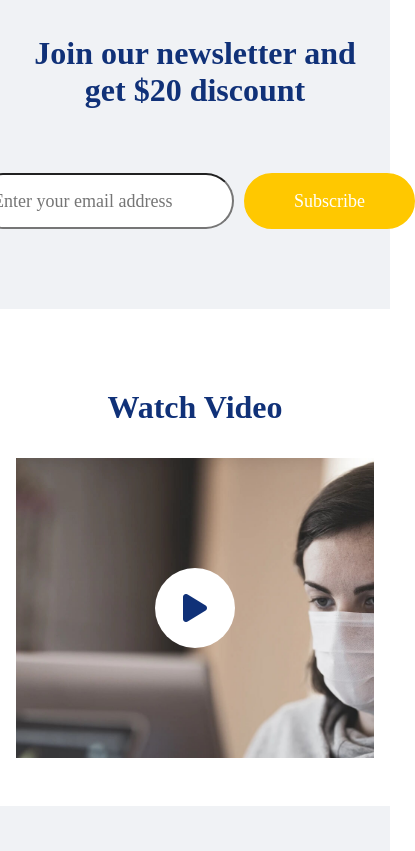
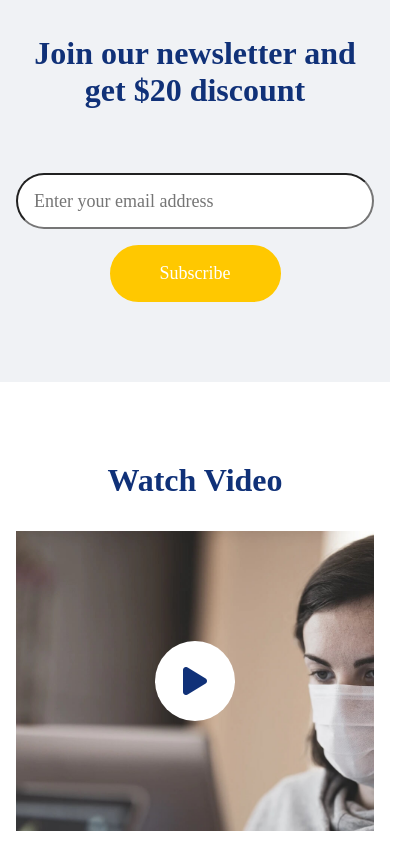
Before and after one commit to kien2oo3/Antivirus-Mask-Store-Template, a plain HTML site: page index.html in a window 390 px wide. Shown: the part 5922-6773 px from the top of the page, 415 px wide, since content can reach past the window. Drawn offline with nearby package versions, Linux system fonts and the light colour scheme; a web font is replaced by a local one.

Commit message:
Update version 15/10/2024

```diff
--- a/assets/css/style.css
+++ b/assets/css/style.css
@@ -729,16 +729,37 @@ body {
 
 .form1 {
     display: flex;
+    flex-wrap: wrap;
     justify-content: center;
     padding: 2rem 0;
 }
 
 .form1 .y-email {
     background-color: #fff;
-    width: 30rem;
+    width: 50%;
     padding: 0 1rem;
     border-radius: 30px;
-    margin-right: 10px;
+
+}
+
+.form1 .button1{
+    width: 16%;
+    display: flex;
+    justify-content: right;
+}
+
+@media (max-width: 767.98px){
+    .form1 .y-email {
+        width: 100%;
+        padding: 1rem;
+        margin-bottom: 1rem;
+    }
+
+    .form1 .button1{
+        width: 100%;
+        display: flex;
+        justify-content: center;
+    }
 }
 
 /* ====================== PART 8 =============================== */
@@ -1053,6 +1074,10 @@ hr {
     .menu-footer .container .mf {
         text-align: center;
     }
+
+    .title-cr{
+        text-align: center;
+    }
 }
 
 /* ======================= MENU MOBILE =============================== */
--- a/index.html
+++ b/index.html
@@ -532,7 +532,7 @@
 
         <div class="container">
             <div class="copyright">
-                <p>Copyright 2025 Mobirise. All Rights Reserved</p>
+                <p class="title-cr">Copyright 2025 Mobirise. All Rights Reserved</p>
                 <div class="list-pay-card">
                     <div class="pay-card">
                         <img src="assets/img/card1.png" alt="">
```
